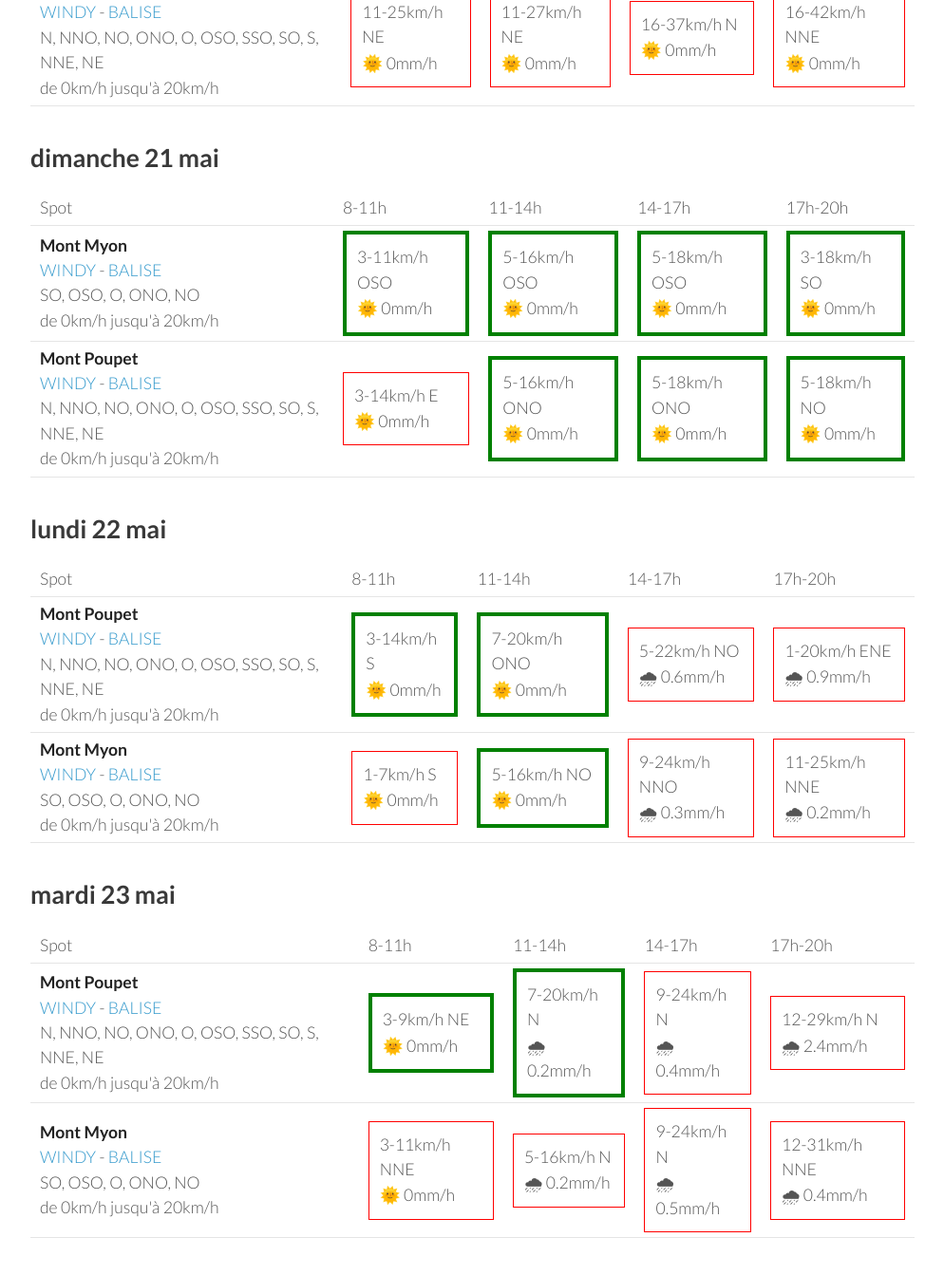
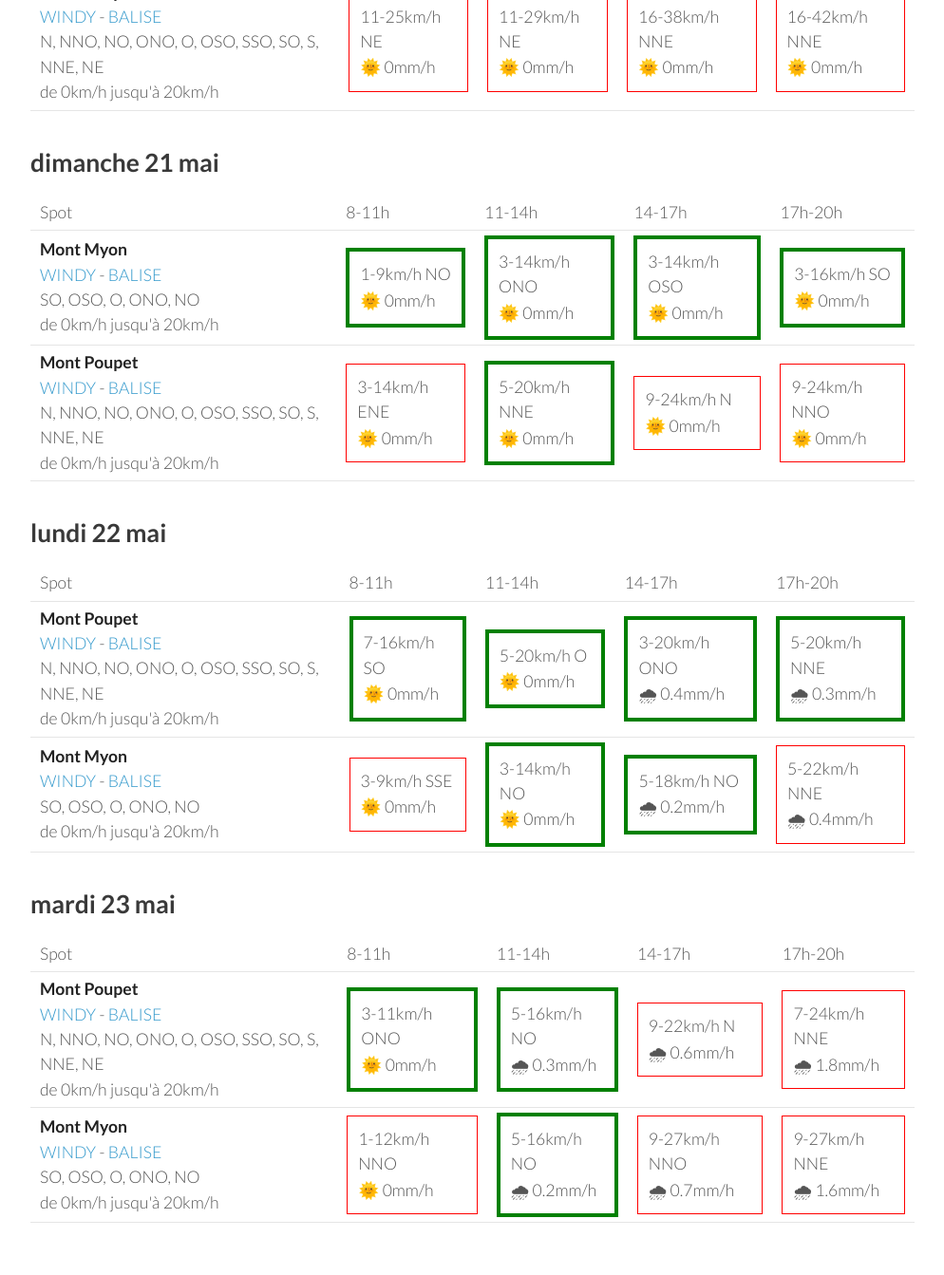
Before and after one commit to parapente-dans-le-nord/parapente-dans-le-nord.github.io, a Jekyll site: the page built from jura.markdown, in a window 1280 px wide and 1400 px high, scrolled down 1291 px. Shown: the top 1343 px of the window at 95% size, without its empty margins (26-1020 px from the left). Built offline with Jekyll 4.4.1, drawn with Linux system fonts in a browser that asks for light colours; some of the changed text lies outside the part shown.

Commit message:
update index.markdown

```diff
--- a/jura.markdown
+++ b/jura.markdown
@@ -25,17 +25,17 @@ page mise à jour le jeudi 18 mai 17:20
         <td><strong>Mont Myon</strong><br><a href="https://windy.com/46.331/5.397?45.898,5.394,8,m:eWoagj8">WINDY</a> - <span class=""><a href="http://www.balisemeteo.com/balise.php?idBalise=70">BALISE</a> </span><br> <span class="vent-favorable">SO, OSO, O, ONO, NO</span><br><span class="force-vent">de 0km/h jusqu'à 20km/h</span> </td>
 
             <td><div class="not-flyable"><p>0-0km/h NA</p><p>🌧️ 0mm/h</p></div></td>
-            <td><div class="flyable"><p>5-14km/h O</p><p>🌞 0mm/h</p></div></td>
-            <td><div class="not-flyable"><p>9-22km/h N</p><p>🌞 0mm/h</p></div></td>
-            <td><div class="not-flyable"><p>12-29km/h NNE</p><p>🌞 0mm/h</p></div></td>
+            <td><div class="not-flyable"><p>0-0km/h NA</p><p>🌧️ 0mm/h</p></div></td>
+            <td><div class="not-flyable"><p>0-0km/h NA</p><p>🌧️ 0mm/h</p></div></td>
+            <td><div class="not-flyable"><p>7-22km/h NNO</p><p>🌞 0mm/h</p></div></td>
 
     </tr>
 <tr>
         <td><strong>Mont Poupet</strong><br><a href="https://windy.com/46.970/5.876?46.541,5.876,8">WINDY</a> - <span class=""><a href="http://www.balisemeteo.com/balise.php?idBalise=92">BALISE</a> </span><br> <span class="vent-favorable">N, NNO, NO, ONO, O, OSO, SSO, SO, S, NNE, NE</span><br><span class="force-vent">de 0km/h jusqu'à 20km/h</span> </td>
 
             <td><div class="not-flyable"><p>0-0km/h NA</p><p>🌧️ 0mm/h</p></div></td>
-            <td><div class="not-flyable"><p>12-35km/h NE</p><p>🌞 0mm/h</p></div></td>
-            <td><div class="not-flyable"><p>14-35km/h NE</p><p>🌞 0mm/h</p></div></td>
+            <td><div class="not-flyable"><p>0-0km/h NA</p><p>🌧️ 0mm/h</p></div></td>
+            <td><div class="not-flyable"><p>0-0km/h NA</p><p>🌧️ 0mm/h</p></div></td>
             <td><div class="not-flyable"><p>14-35km/h NE</p><p>🌞 0mm/h</p></div></td>
 
     </tr>
@@ -58,20 +58,20 @@ page mise à jour le jeudi 18 mai 17:20
 <tr>
         <td><strong>Mont Myon</strong><br><a href="https://windy.com/46.331/5.397?45.898,5.394,8,m:eWoagj8">WINDY</a> - <span class=""><a href="http://www.balisemeteo.com/balise.php?idBalise=70">BALISE</a> </span><br> <span class="vent-favorable">SO, OSO, O, ONO, NO</span><br><span class="force-vent">de 0km/h jusqu'à 20km/h</span> </td>
 
-            <td><div class="not-flyable"><p>1-5km/h E</p><p>🌞 0mm/h</p></div></td>
-            <td><div class="flyable"><p>5-16km/h O</p><p>🌞 0mm/h</p></div></td>
-            <td><div class="not-flyable"><p>9-24km/h N</p><p>🌞 0mm/h</p></div></td>
-            <td><div class="not-flyable"><p>11-29km/h N</p><p>🌞 0mm/h</p></div></td>
+            <td><div class="not-flyable"><p>3-7km/h NE</p><p>🌞 0mm/h</p></div></td>
+            <td><div class="flyable"><p>3-14km/h NO</p><p>🌞 0mm/h</p></div></td>
+            <td><div class="not-flyable"><p>9-25km/h NNO</p><p>🌞 0mm/h</p></div></td>
+            <td><div class="not-flyable"><p>11-31km/h N</p><p>🌞 0mm/h</p></div></td>
 
 
     </tr>
 <tr>
         <td><strong>Mont Poupet</strong><br><a href="https://windy.com/46.970/5.876?46.541,5.876,8">WINDY</a> - <span class=""><a href="http://www.balisemeteo.com/balise.php?idBalise=92">BALISE</a> </span><br> <span class="vent-favorable">N, NNO, NO, ONO, O, OSO, SSO, SO, S, NNE, NE</span><br><span class="force-vent">de 0km/h jusqu'à 20km/h</span> </td>
 
-            <td><div class="not-flyable"><p>12-29km/h ENE</p><p>🌞 0mm/h</p></div></td>
-            <td><div class="not-flyable"><p>11-27km/h NNE</p><p>🌞 0mm/h</p></div></td>
+            <td><div class="not-flyable"><p>14-35km/h NE</p><p>🌞 0mm/h</p></div></td>
+            <td><div class="not-flyable"><p>11-29km/h NE</p><p>🌞 0mm/h</p></div></td>
             <td><div class="not-flyable"><p>14-35km/h NNE</p><p>🌞 0mm/h</p></div></td>
-            <td><div class="not-flyable"><p>16-40km/h NNE</p><p>🌞 0mm/h</p></div></td>
+            <td><div class="not-flyable"><p>14-40km/h NNE</p><p>🌞 0mm/h</p></div></td>
 
 
     </tr>
@@ -94,10 +94,10 @@ page mise à jour le jeudi 18 mai 17:20
 <tr>
         <td><strong>Mont Myon</strong><br><a href="https://windy.com/46.331/5.397?45.898,5.394,8,m:eWoagj8">WINDY</a> - <span class=""><a href="http://www.balisemeteo.com/balise.php?idBalise=70">BALISE</a> </span><br> <span class="vent-favorable">SO, OSO, O, ONO, NO</span><br><span class="force-vent">de 0km/h jusqu'à 20km/h</span> </td>
 
-            <td><div class="not-flyable"><p>1-9km/h N</p><p>🌞 0mm/h</p></div></td>
-            <td><div class="flyable"><p>5-16km/h NO</p><p>🌞 0mm/h</p></div></td>
+            <td><div class="not-flyable"><p>1-7km/h ENE</p><p>🌞 0mm/h</p></div></td>
+            <td><div class="flyable"><p>5-18km/h NO</p><p>🌞 0mm/h</p></div></td>
             <td><div class="not-flyable"><p>7-22km/h NNO</p><p>🌞 0mm/h</p></div></td>
-            <td><div class="not-flyable"><p>11-27km/h NNE</p><p>🌧 0.5mm/h</p></div></td>
+            <td><div class="not-flyable"><p>11-29km/h N</p><p>🌞 0mm/h</p></div></td>
 
 
     </tr>
@@ -105,8 +105,8 @@ page mise à jour le jeudi 18 mai 17:20
         <td><strong>Mont Poupet</strong><br><a href="https://windy.com/46.970/5.876?46.541,5.876,8">WINDY</a> - <span class=""><a href="http://www.balisemeteo.com/balise.php?idBalise=92">BALISE</a> </span><br> <span class="vent-favorable">N, NNO, NO, ONO, O, OSO, SSO, SO, S, NNE, NE</span><br><span class="force-vent">de 0km/h jusqu'à 20km/h</span> </td>
 
             <td><div class="not-flyable"><p>11-25km/h NE</p><p>🌞 0mm/h</p></div></td>
-            <td><div class="not-flyable"><p>11-27km/h NE</p><p>🌞 0mm/h</p></div></td>
-            <td><div class="not-flyable"><p>16-37km/h N</p><p>🌞 0mm/h</p></div></td>
+            <td><div class="not-flyable"><p>11-29km/h NE</p><p>🌞 0mm/h</p></div></td>
+            <td><div class="not-flyable"><p>16-38km/h NNE</p><p>🌞 0mm/h</p></div></td>
             <td><div class="not-flyable"><p>16-42km/h NNE</p><p>🌞 0mm/h</p></div></td>
 
 
@@ -130,20 +130,20 @@ page mise à jour le jeudi 18 mai 17:20
 <tr>
         <td><strong>Mont Myon</strong><br><a href="https://windy.com/46.331/5.397?45.898,5.394,8,m:eWoagj8">WINDY</a> - <span class=""><a href="http://www.balisemeteo.com/balise.php?idBalise=70">BALISE</a> </span><br> <span class="vent-favorable">SO, OSO, O, ONO, NO</span><br><span class="force-vent">de 0km/h jusqu'à 20km/h</span> </td>
 
-            <td><div class="flyable"><p>3-11km/h OSO</p><p>🌞 0mm/h</p></div></td>
-            <td><div class="flyable"><p>5-16km/h OSO</p><p>🌞 0mm/h</p></div></td>
-            <td><div class="flyable"><p>5-18km/h OSO</p><p>🌞 0mm/h</p></div></td>
-            <td><div class="flyable"><p>3-18km/h SO</p><p>🌞 0mm/h</p></div></td>
+            <td><div class="flyable"><p>1-9km/h NO</p><p>🌞 0mm/h</p></div></td>
+            <td><div class="flyable"><p>3-14km/h ONO</p><p>🌞 0mm/h</p></div></td>
+            <td><div class="flyable"><p>3-14km/h OSO</p><p>🌞 0mm/h</p></div></td>
+            <td><div class="flyable"><p>3-16km/h SO</p><p>🌞 0mm/h</p></div></td>
 
 
     </tr>
 <tr>
         <td><strong>Mont Poupet</strong><br><a href="https://windy.com/46.970/5.876?46.541,5.876,8">WINDY</a> - <span class=""><a href="http://www.balisemeteo.com/balise.php?idBalise=92">BALISE</a> </span><br> <span class="vent-favorable">N, NNO, NO, ONO, O, OSO, SSO, SO, S, NNE, NE</span><br><span class="force-vent">de 0km/h jusqu'à 20km/h</span> </td>
 
-            <td><div class="not-flyable"><p>3-14km/h E</p><p>🌞 0mm/h</p></div></td>
-            <td><div class="flyable"><p>5-16km/h ONO</p><p>🌞 0mm/h</p></div></td>
-            <td><div class="flyable"><p>5-18km/h ONO</p><p>🌞 0mm/h</p></div></td>
-            <td><div class="flyable"><p>5-18km/h NO</p><p>🌞 0mm/h</p></div></td>
+            <td><div class="not-flyable"><p>3-14km/h ENE</p><p>🌞 0mm/h</p></div></td>
+            <td><div class="flyable"><p>5-20km/h NNE</p><p>🌞 0mm/h</p></div></td>
+            <td><div class="not-flyable"><p>9-24km/h N</p><p>🌞 0mm/h</p></div></td>
+            <td><div class="not-flyable"><p>9-24km/h NNO</p><p>🌞 0mm/h</p></div></td>
 
 
     </tr>
@@ -166,20 +166,20 @@ page mise à jour le jeudi 18 mai 17:20
 <tr>
         <td><strong>Mont Poupet</strong><br><a href="https://windy.com/46.970/5.876?46.541,5.876,8">WINDY</a> - <span class=""><a href="http://www.balisemeteo.com/balise.php?idBalise=92">BALISE</a> </span><br> <span class="vent-favorable">N, NNO, NO, ONO, O, OSO, SSO, SO, S, NNE, NE</span><br><span class="force-vent">de 0km/h jusqu'à 20km/h</span> </td>
 
-            <td><div class="flyable"><p>3-14km/h S</p><p>🌞 0mm/h</p></div></td>
-            <td><div class="flyable"><p>7-20km/h ONO</p><p>🌞 0mm/h</p></div></td>
-            <td><div class="not-flyable"><p>5-22km/h NO</p><p>🌧 0.6mm/h</p></div></td>
-            <td><div class="not-flyable"><p>1-20km/h ENE</p><p>🌧 0.9mm/h</p></div></td>
+            <td><div class="flyable"><p>7-16km/h SO</p><p>🌞 0mm/h</p></div></td>
+            <td><div class="flyable"><p>5-20km/h O</p><p>🌞 0mm/h</p></div></td>
+            <td><div class="flyable"><p>3-20km/h ONO</p><p>🌧 0.4mm/h</p></div></td>
+            <td><div class="flyable"><p>5-20km/h NNE</p><p>🌧 0.3mm/h</p></div></td>
 
 
     </tr>
 <tr>
         <td><strong>Mont Myon</strong><br><a href="https://windy.com/46.331/5.397?45.898,5.394,8,m:eWoagj8">WINDY</a> - <span class=""><a href="http://www.balisemeteo.com/balise.php?idBalise=70">BALISE</a> </span><br> <span class="vent-favorable">SO, OSO, O, ONO, NO</span><br><span class="force-vent">de 0km/h jusqu'à 20km/h</span> </td>
 
-            <td><div class="not-flyable"><p>1-7km/h S</p><p>🌞 0mm/h</p></div></td>
-            <td><div class="flyable"><p>5-16km/h NO</p><p>🌞 0mm/h</p></div></td>
-            <td><div class="not-flyable"><p>9-24km/h NNO</p><p>🌧 0.3mm/h</p></div></td>
-            <td><div class="not-flyable"><p>11-25km/h NNE</p><p>🌧 0.2mm/h</p></div></td>
+            <td><div class="not-flyable"><p>3-9km/h SSE</p><p>🌞 0mm/h</p></div></td>
+            <td><div class="flyable"><p>3-14km/h NO</p><p>🌞 0mm/h</p></div></td>
+            <td><div class="flyable"><p>5-18km/h NO</p><p>🌧 0.2mm/h</p></div></td>
+            <td><div class="not-flyable"><p>5-22km/h NNE</p><p>🌧 0.4mm/h</p></div></td>
 
 
     </tr>
@@ -202,20 +202,20 @@ page mise à jour le jeudi 18 mai 17:20
 <tr>
         <td><strong>Mont Poupet</strong><br><a href="https://windy.com/46.970/5.876?46.541,5.876,8">WINDY</a> - <span class=""><a href="http://www.balisemeteo.com/balise.php?idBalise=92">BALISE</a> </span><br> <span class="vent-favorable">N, NNO, NO, ONO, O, OSO, SSO, SO, S, NNE, NE</span><br><span class="force-vent">de 0km/h jusqu'à 20km/h</span> </td>
 
-            <td><div class="flyable"><p>3-9km/h NE</p><p>🌞 0mm/h</p></div></td>
-            <td><div class="flyable"><p>7-20km/h N</p><p>🌧 0.2mm/h</p></div></td>
-            <td><div class="not-flyable"><p>9-24km/h N</p><p>🌧 0.4mm/h</p></div></td>
-            <td><div class="not-flyable"><p>12-29km/h N</p><p>🌧 2.4mm/h</p></div></td>
+            <td><div class="flyable"><p>3-11km/h ONO</p><p>🌞 0mm/h</p></div></td>
+            <td><div class="flyable"><p>5-16km/h NO</p><p>🌧 0.3mm/h</p></div></td>
+            <td><div class="not-flyable"><p>9-22km/h N</p><p>🌧 0.6mm/h</p></div></td>
+            <td><div class="not-flyable"><p>7-24km/h NNE</p><p>🌧 1.8mm/h</p></div></td>
 
 
     </tr>
 <tr>
         <td><strong>Mont Myon</strong><br><a href="https://windy.com/46.331/5.397?45.898,5.394,8,m:eWoagj8">WINDY</a> - <span class=""><a href="http://www.balisemeteo.com/balise.php?idBalise=70">BALISE</a> </span><br> <span class="vent-favorable">SO, OSO, O, ONO, NO</span><br><span class="force-vent">de 0km/h jusqu'à 20km/h</span> </td>
 
-            <td><div class="not-flyable"><p>3-11km/h NNE</p><p>🌞 0mm/h</p></div></td>
-            <td><div class="not-flyable"><p>5-16km/h N</p><p>🌧 0.2mm/h</p></div></td>
-            <td><div class="not-flyable"><p>9-24km/h N</p><p>🌧 0.5mm/h</p></div></td>
-            <td><div class="not-flyable"><p>12-31km/h NNE</p><p>🌧 0.4mm/h</p></div></td>
+            <td><div class="not-flyable"><p>1-12km/h NNO</p><p>🌞 0mm/h</p></div></td>
+            <td><div class="flyable"><p>5-16km/h NO</p><p>🌧 0.2mm/h</p></div></td>
+            <td><div class="not-flyable"><p>9-27km/h NNO</p><p>🌧 0.7mm/h</p></div></td>
+            <td><div class="not-flyable"><p>9-27km/h NNE</p><p>🌧 1.6mm/h</p></div></td>
 
 
     </tr>
```
Also changed, not shown: other parts of jura.markdown (+1 -1 lines).
